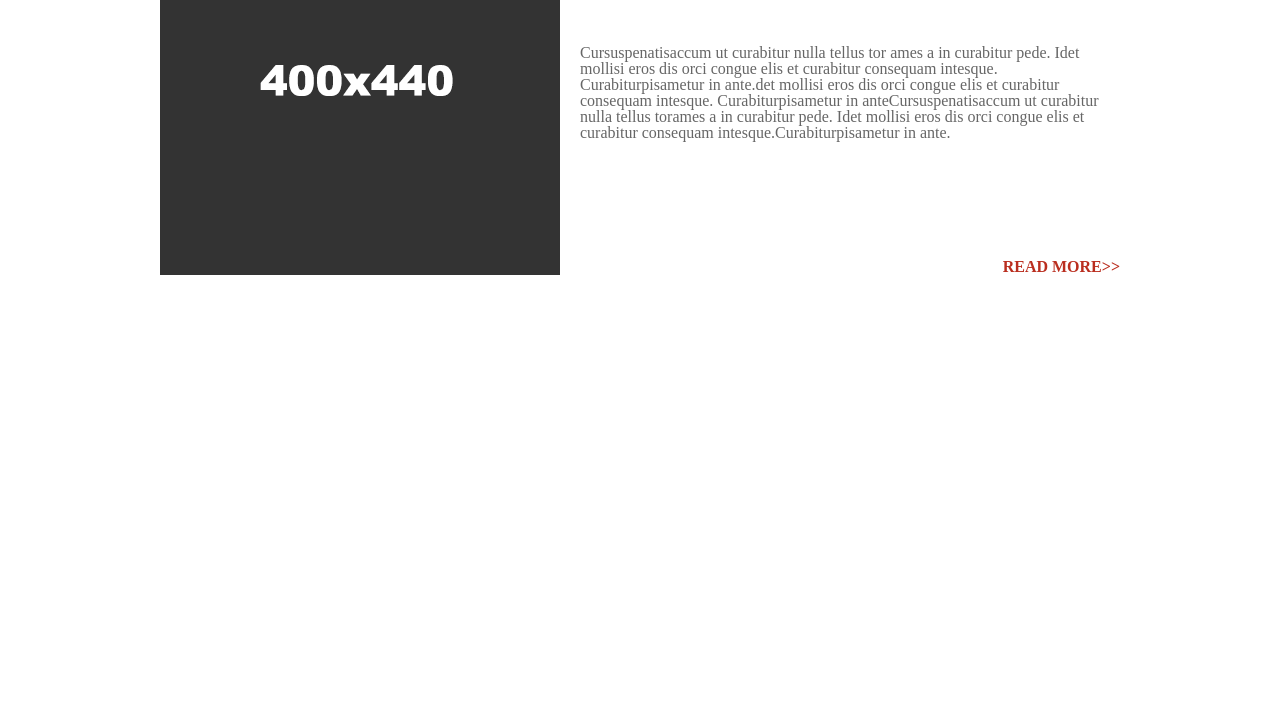
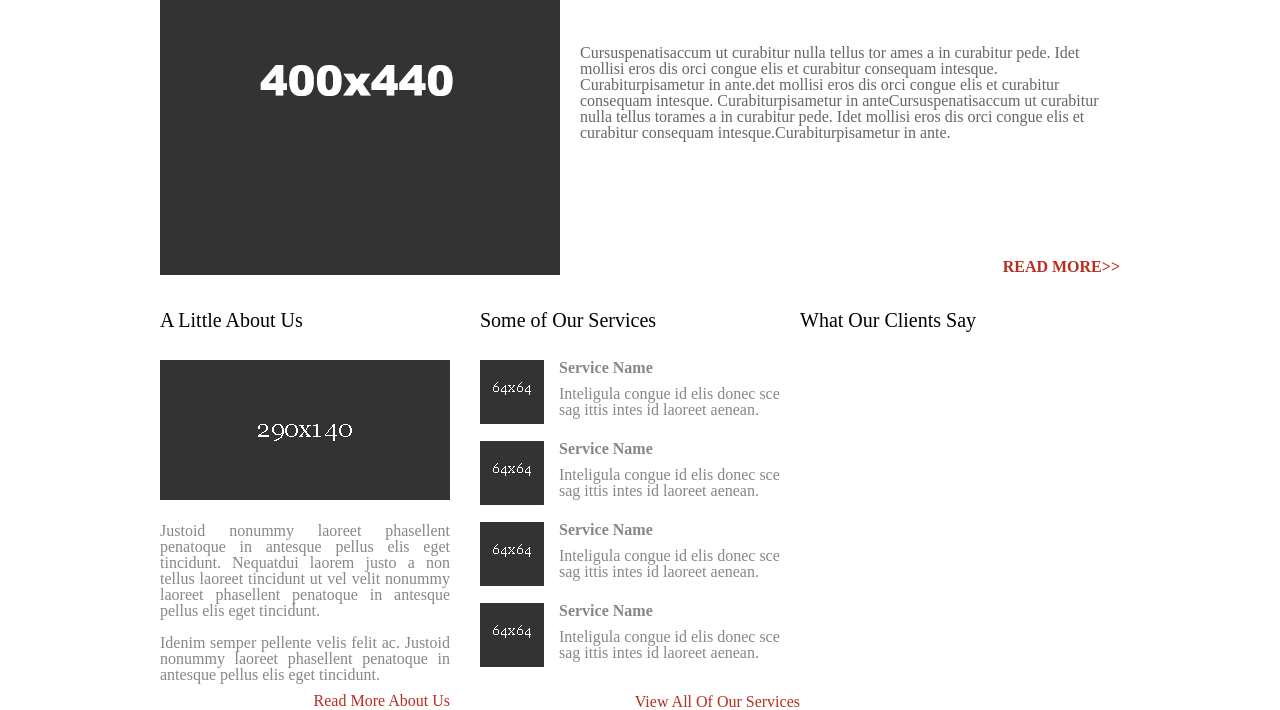
Before and after one commit to alperfeim/Systematic-psd2html, a plain HTML site: page index.html in a window 1280 px wide. Shown: the part 368-1078 px from the top of the page. Before the commit the page ends 800 px from the top, so only its background shows below. Drawn offline with Linux system fonts and the light colour scheme.

Commit message:
bottom section /up to our services/

```diff
--- a/index.html
+++ b/index.html
@@ -111,6 +111,98 @@
 
     </div>
 
+    <div id="bottomsection" class="sitewidth">
+
+      <div id="aboutus" class="stylebottomsection">
+        <h2>A Little About Us</h2>
+
+        <img id="logo290" src="/img/290x140.png"/>
+
+
+       <div class="aboutustexts">
+
+
+        <p>
+          Justoid nonummy laoreet phasellent penatoque in antesque pellus
+          elis eget tincidunt. Nequatdui laorem justo a non tellus laoreet
+          tincidunt ut vel velit nonummy laoreet phasellent penatoque in
+          antesque pellus elis eget tincidunt.
+       </p>
+       <br />
+       <p>
+          Idenim semper pellente velis felit ac.
+          Justoid nonummy laoreet phasellent penatoque
+          in antesque pellus elis eget tincidunt.
+        </p>
+        <a class="bottomred" href="#">Read More About Us</a>
+
+      </div>
+
+
+      </div>
+
+      <div id="someservices" class="stylebottomsection">
+
+        <h2>Some of Our Services</h2>
+
+
+        <div id="1" class="servicesstyle">
+
+          <a href="#"><img src="/img/64x64v1.png"/></a>
+          <h3>Service Name</h3>
+          <p>
+            Inteligula congue id elis donec sce sag ittis
+            intes id laoreet aenean.
+          </p>
+
+        </div>
+
+
+        <div id="2" class="servicesstyle">
+
+          <a href="#"><img src="/img/64x64v2.png"/></a>
+          <h3>Service Name</h3>
+          <p>
+            Inteligula congue id elis donec sce sag ittis
+            intes id laoreet aenean.
+          </p>
+
+        </div>
+
+
+        <div id="3" class="servicesstyle">
+
+          <a href="#"><img src="/img/64x64v3.png"/></a>
+          <h3>Service Name</h3>
+          <p>
+            Inteligula congue id elis donec sce sag ittis
+            intes id laoreet aenean.
+          </p>
+
+        </div>
+
+        <div id="4" class="servicesstyle">
+
+          <a href="#"><img src="/img/64x64v4.png"/></a>
+          <h3>Service Name</h3>
+          <p>
+            Inteligula congue id elis donec sce sag ittis
+            intes id laoreet aenean.
+          </p>
+
+        </div>
+
+        <a href="#" class="bottomred">View All Of Our Services</a>
+
+      </div>
+
+      <div id="ourclients" class="stylebottomsection">
+        <h2>What Our Clients Say</h2>
+
+      </div>
+
+    </div>
+
 
 
 
--- a/style.css
+++ b/style.css
@@ -171,3 +171,70 @@ text-align: right;
   float: right;
 
 }
+
+#bottomsection {
+  margin-top: 35px;
+}
+
+.stylebottomsection {
+  width:320px;
+  float:left;
+  display:inline-block;
+  position: relative;
+}
+
+.stylebottomsection h2 {
+  margin-bottom: 30px;
+  color:#333333
+  font-weight:bold;
+  font-size:20px;
+}
+
+.stylebottomsection p {
+  color:#878787;
+}
+
+#logo290 {
+  margin-bottom: 20px;
+
+}
+
+
+.bottomred {
+  text-decoration: none;
+  color:#b92d1f;
+  position: relative;
+  float: right;
+  top:10px;
+  bottom: 0px;
+}
+
+
+.servicesstyle {
+  margin-bottom: 23px;
+}
+
+.servicesstyle img {
+  display:inline-block;
+  float:left;
+  margin-right: 15px;
+
+}
+
+.servicesstyle h3 {
+  text-align: right;
+  display: inline;
+  color:#878787;
+  font-weight: bold;
+}
+
+.servicesstyle p{
+  margin-top: 10px;
+
+}
+
+.aboutustexts {
+  width:290px;
+  text-align: justify;
+
+}
```
Also changed, not shown: img/290x140.png (added), img/64x64v1.png (added), img/64x64v2.png (added), img/64x64v3.png (added), img/64x64v4.png (added), img/qticon.png (added).
